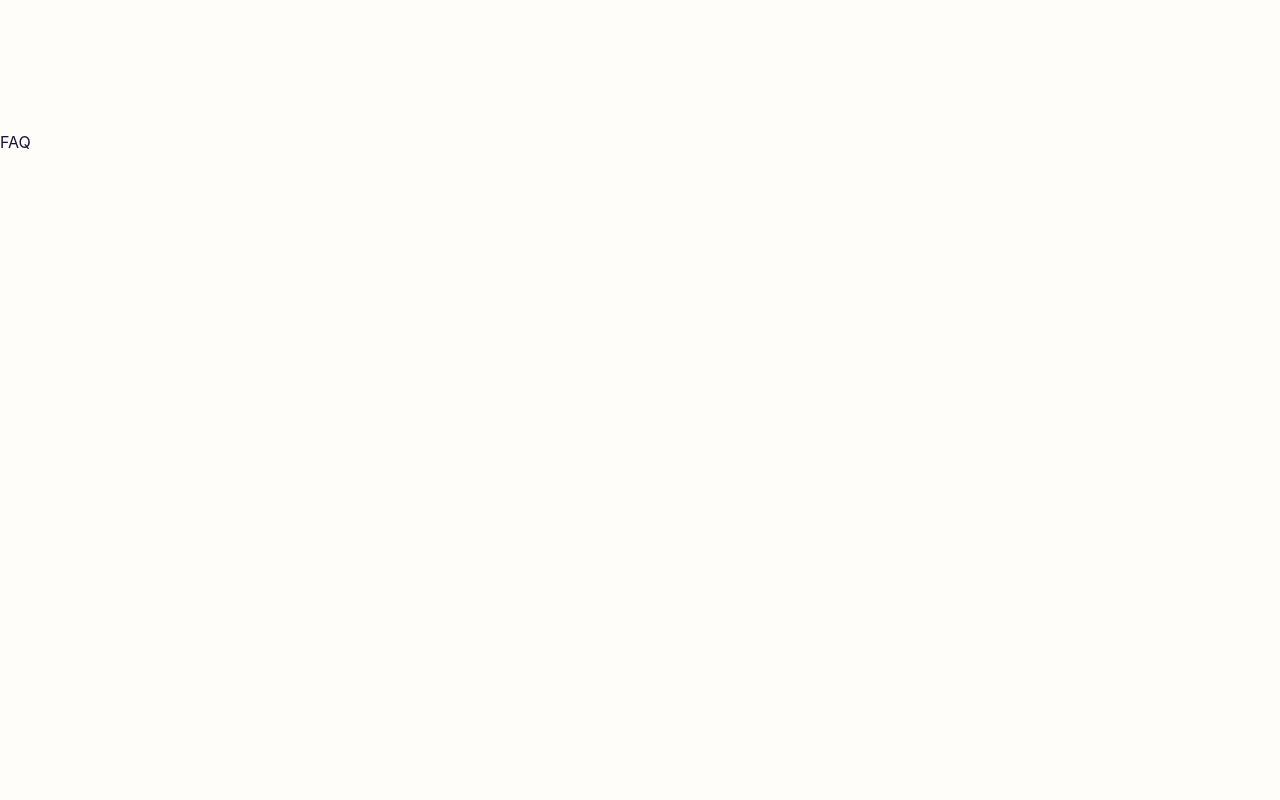
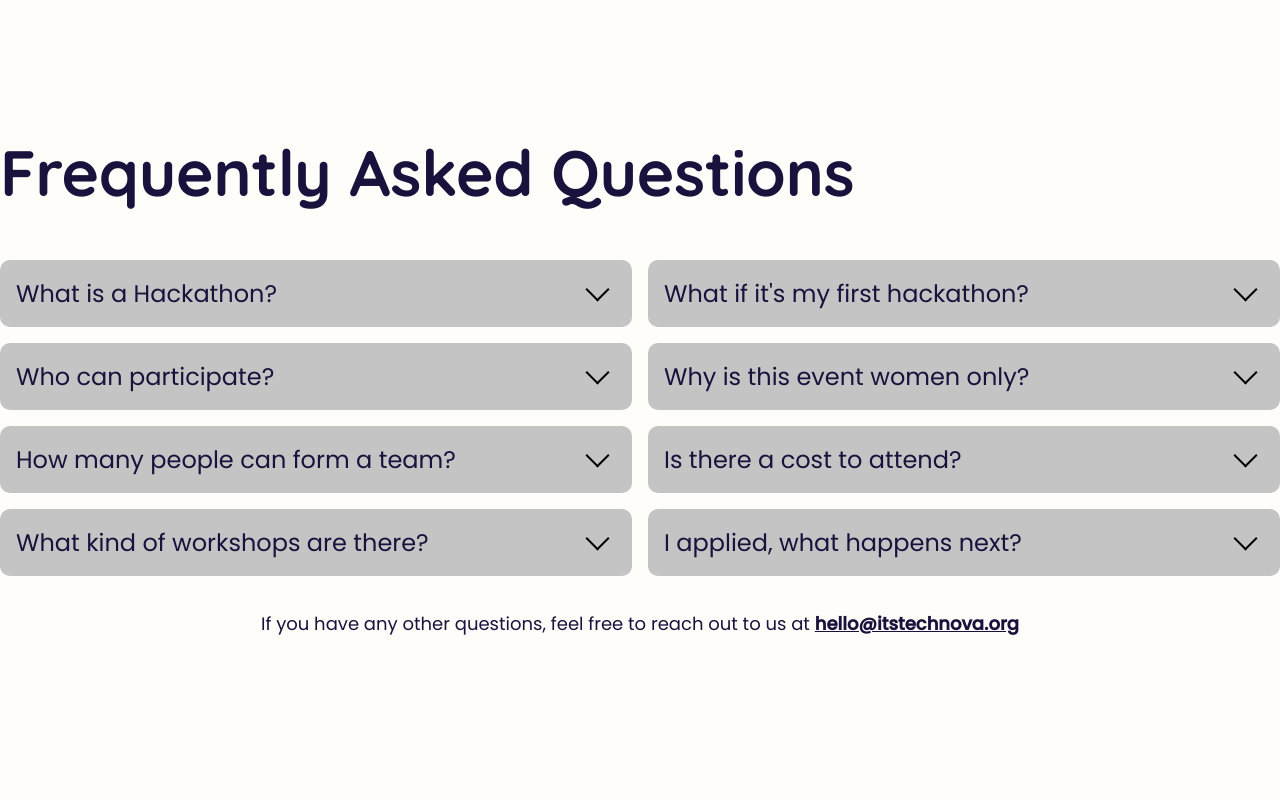
Before and after one commit to itstechnova/itstechnova.com, a React (Create React App) app: page / in a window 1280 px wide. Shown: the part 3820-4620 px from the top of the page. Built offline with nearby package versions, Linux system fonts and the light colour scheme.

Commit message:
created FAQ page

```diff
--- a/src/_constants.scss
+++ b/src/_constants.scss
@@ -42,6 +42,8 @@ $text-dark: #19123c;
 $grey: #c4c4c4;
 $light-grey: #e5e9f2;
 $nav-bar-color: #f0efef;
+$light-blue: #C0CBF2;
+$dark-blue: #7D92DB;
 
 @mixin lightmode() {
     --text-color: #19123c;
--- /dev/null
+++ b/src/components/ExpandableCard/ExpandableCard.jsx
@@ -0,0 +1,16 @@
+import React from "react";
+import "./ExpandableCard.scss";
+
+const ExpandableCard = (props) => {
+  return (
+    <details className="card">
+      <summary>
+        <span className="question">{props.question}</span>
+        <i className="chevron-down"></i>
+      </summary>
+      <div className="answer">{props.children}</div>
+    </details>
+  );
+};
+
+export default ExpandableCard;
--- /dev/null
+++ b/src/components/ExpandableCard/ExpandableCard.scss
@@ -0,0 +1,51 @@
+@import "../../constants.scss";
+
+.card {
+  background-color: $text-muted;
+  width: 600px;
+  border-radius: 10px;
+  padding: 1rem;
+  font-family: $font-regular;
+  &:hover {
+    cursor: pointer;
+  }
+  @include phone {
+    background-color: $light-blue;
+    width: 320px;
+  }
+}
+
+.card > summary {
+  list-style: none;
+  .question {
+    font-size: $text-medium;
+    color: $text-dark;
+    @include phone {
+      font-family: $font-bold;
+      font-size: $text-small;
+      display: inline-block;
+      width: 250px;
+    }
+  }
+}
+
+.answer {
+  margin-top: 1rem;
+}
+
+.chevron-down {
+  float: right;
+  border-right: 2px solid black;
+  border-bottom: 2px solid black;
+  width: 15px;
+  height: 15px;
+  margin-top: 5px;
+  margin-right: 10px;
+  transform: rotate(45deg);
+  transform-origin: center;
+  transition: all 0.5s ease;
+}
+
+.card[open] > summary > .chevron-down {
+  transform: rotate(225deg);
+}
--- a/src/sections/FAQ/FAQ.jsx
+++ b/src/sections/FAQ/FAQ.jsx
@@ -1,13 +1,65 @@
 import React from "react";
+import ExpandableCard from "../../components/ExpandableCard/ExpandableCard";
 import SectionWrapper from "../../components/SectionWrapper/SectionWrapper";
 import "./FAQ.scss";
 
 const FAQ = () => (
-    <SectionWrapper id="faq">
-        <div className="faq-container">
-            <span className="title">FAQ</span>
+  <SectionWrapper id="faq">
+    <div className="faq-container">
+      <h1 className="faq-title">Frequently Asked Questions</h1>
+      <div className="faq-questions">
+        <div className="faq-left-col">
+          <ExpandableCard question={"What is a Hackathon?"}>
+            A hackathon is an event where students work together to build a
+            technology based solution to a problem. You can build an app, a
+            website, an extension, whatever you’d like. The sky’s the limit and
+            we’re here to help along the way!
+          </ExpandableCard>
+          <ExpandableCard question={"Who can participate?"}>
+            TechNova is open to all students (high school and university) in any
+            major as well as those of unconventional backgrounds and those
+            interested in technology (eg. Bootcamp graduates) who identify as
+            women or underrepresented genders in technology.
+          </ExpandableCard>
+          <ExpandableCard question={"How many people can form a team?"}>
+            Teams can have up to 4 hackers and you can find your team before or
+            during the event.
+          </ExpandableCard>
+          <ExpandableCard question={"What kind of workshops are there?"}>
+            There will be a variety of workshops including both technical and
+            career related topics. Additionally, there will be workshops for
+            both beginner and advanced hackers. Some examples could be Resume
+            Writing, Networking, Intro to X, and Artificial Intelligence.
+          </ExpandableCard>
         </div>
-    </SectionWrapper>
+        <div className="faq-right-col">
+          <ExpandableCard question={"What if it's my first hackathon?"}>
+            No worries! We have our Prepare with Us event to get you up to speed
+            so you're ready to hack during the weekend! We also have mentors
+            available to help guide you through your projects.
+          </ExpandableCard>
+          <ExpandableCard question={"Why is this event women only?"}>
+            Women are underrepresented in this field and although progress has
+            been made, there is still a long way to go! Thus, we want to create
+            a safe and welcoming space for our hackers to grow and create
+            amazing projects.
+          </ExpandableCard>
+          <ExpandableCard question={"Is there a cost to attend?"}>
+            TechNova is free to attend!
+          </ExpandableCard>
+          <ExpandableCard question={"I applied, what happens next?"}>
+            We will be reviewing applications on a rolling basis so keep up with
+            your email - that's how you’ll hear back from us about decisions.
+          </ExpandableCard>
+        </div>
+      </div>
+
+      <div className="faq-contact">
+        If you have any other questions, feel free to reach out to us at{" "}
+        <a href="mailto:hello@itstechnova.org">hello@itstechnova.org</a>
+      </div>
+    </div>
+  </SectionWrapper>
 );
 
 export default FAQ;
--- a/src/sections/FAQ/FAQ.scss
+++ b/src/sections/FAQ/FAQ.scss
@@ -1,6 +1,47 @@
-.faq-container {
+@import "../../constants";
+
+.faq {
+  &-container {
+    display: inline-block;
     height: 92vh;
-    display: flex;
-    align-items: flex-start;
-    justify-content: flex-start;
+    text-align: left;
+    @include phone {
+      height: auto;
+      padding: 2rem;
+    }
+  }
+  &-title {
+    font-family: $font-title;
+    font-size: $text-xlarge;
+    margin-bottom: 3rem;
+    @include phone {
+      margin-bottom: 2rem;
+      font-size: $text-medium;
+      text-align: center;
+    }
+  }
+  &-questions {
+    display: inline-flex;
+    flex-wrap: wrap;
+    gap: 1rem;
+  }
+  &-left-col > *,
+  &-right-col > * {
+    margin-bottom: 1rem;
+  }
+  &-left-col > :nth-last-child(1),
+  &-right-col > :nth-last-child(1) {
+    margin-bottom: 0;
+  }
+  &-contact {
+    text-align: center;
+    margin-top: 2.125rem;
+    font-family: $font-regular;
+    font-size: $text-small;
+    > a {
+      color: $text-dark;
+      font-family: $font-bold;
+      font-weight: bold;
+    }
+  }
 }
```
Also changed, not shown: 2 other files (tests, documents, lock files or other folders).
